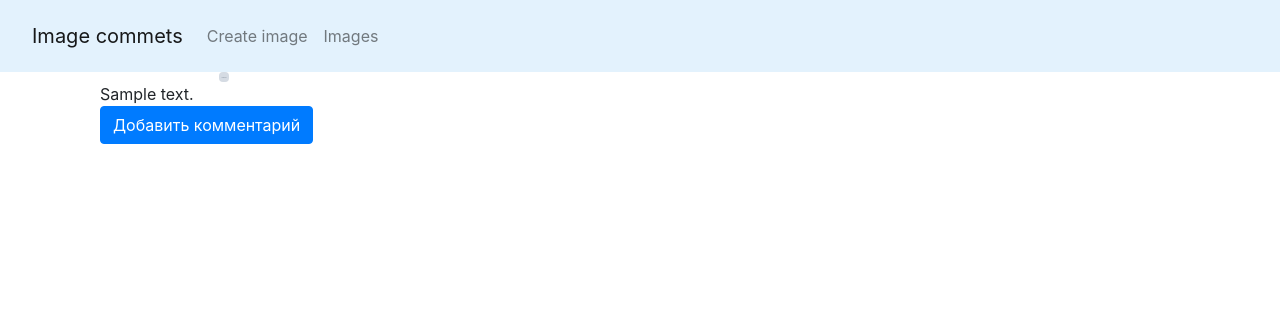
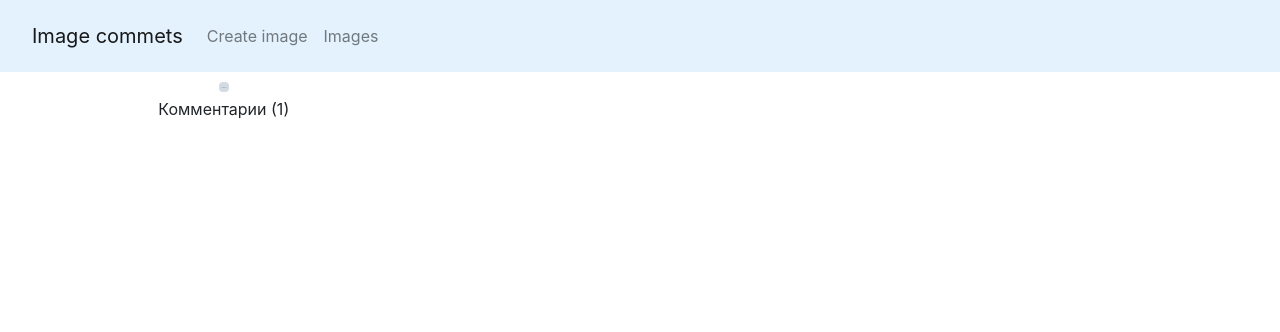
Before and after one commit to glebuzheg/test, a Django app: template apps/images/templates/image/image_list.html in a window 1280 px wide. Shown: the top 332 px of the page. Run offline with Django 3.2, Linux system fonts and the light colour scheme; the template is opened without the code that fills it: most values are stand-ins (such as "Sample title", 1, 10 or a date in 2020); grey boxes marked "Sample" are stand-in pictures; some libraries are stand-ins or nearby versions.

Commit message:
image modal

```diff
--- a/apps/images/templates/image/image_list.html
+++ b/apps/images/templates/image/image_list.html
@@ -2,67 +2,70 @@
 
 {% load thumbnail %}
 {% block content %}
+    <div class="modal fade" id="imagemodal" tabindex="-1" role="dialog" aria-labelledby="myModalLabel"
+         aria-hidden="true">
+        <div class="modal-dialog">
+            <div class="modal-content">
+                <div class="modal-header">
+                    <button type="button" class="close" data-dismiss="modal"><span
+                            aria-hidden="true">&times;</span><span
+                            class="sr-only">Закрыть</span></button>
+                    <h4 class="modal-title" id="myModalLabel"></h4>
+                </div>
+                <div class="modal-body">
+                    <div class="container-fluid">
+                        <div class="row">
+                            <div class="col-9">
+                                <img class="rounded mx-auto d-block" id="imagepreview" src="{{ image.image.url }}"
+                                     style="width: 100%;">
+                            </div>
+                            <div class="col-3 preview-image-comments">
+                                <div class="image-comment-block">
+                                    {% for foo in image.comments.all %}
+                                    <div>{{ foo }}</div>
+                                    {% endfor %}
+
+
+                                </div>
+                                <div class="image-comment-block">
+                                    <div>Мяу 2</div>
+                                </div>
+                            </div>
+                        </div>
+                    </div>
+                </div>
+                <div class="modal-footer">
+                    <button type="button" class="btn btn-default" data-dismiss="modal">Закрыть</button>
+                    <button type="button" class="btn btn-default" data-dismiss="modal">Добавить</button>
+                </div>
+            </div>
+        </div>
+    </div>
     <div class="container-fluid">
 
-        <div class="row">
+        <div class="row image-list-base">
             {% for image in image_list %}
-                <div class="col-3">
-                    <a href="{% url 'image_detail' pk=image.id %}">
+                <div class="col-3 image-block" onclick="open_image_modal({{ image.pk }})">
+                    <a href="#" id="pop-{{ image.pk }}">
                         {% thumbnail image.image "150x150" crop="center" as im %}
-                            <img class="rounded mx-auto d-block" src="{{ im.url }}" width="{{ im.width }}"
+                            <img class="rounded mx-auto d-block" id="imageresource-{{ image.pk }}" src="{{ im.url }}"
+                                 width="{{ im.width }}"
                                  height="{{ im.height }}">
                         {% endthumbnail %}
                     </a>
 
-                    {% for com in image.comments.all %}
-                        <div class="text mx-auto">{{ com }}</div>
-                    {% endfor %}
-                    <button onclick="window.location.href='{% url 'comment_create' image_id=image.pk %}'"
-                            type="submit" class="btn btn-primary md-3">Добавить комментарий
-                    </button>
+
+                    <div class="comment-block">Комментарии ({{ image.comments.count }})</div>
+
+                    {#                    {% for com in image.comments.all %}#}
+                    {#                        <div class="text mx-auto">{{ com }}</div>#}
+                    {#                    {% endfor %}#}
+                    {#                    <button onclick="window.location.href='{% url 'comment_create' image_id=image.pk %}'"#}
+                    {#                            type="submit" class="btn btn-primary md-3">Добавить комментарий#}
+                    {#                    </button>#}
                 </div>
             {% endfor %}
 
-
-            {% comment %}
-            <div class="col-12">
-                <table class="table table-hover">
-                    <thead>
-                    <tr>
-                        <th>Изображение</th>
-                        <th>Дата создания</th>
-                        <th>Комментарии</th>
-                    </tr>
-                    </thead>
-                    <tbody>
-                    {% for image in image_list %}
-                        <tr>
-                            <td>
-                                <a href="{{ image.image.url }}">
-                                    {% thumbnail image.image "150x150" crop="center" as im %}
-                                        <img class="rounded mx-auto d-block" src="{{ im.url }}" width="{{ im.width }}"
-                                             height="{{ im.height }}">
-                                    {% endthumbnail %}
-                                </a>
-                            </td>
-                            <td>{{ image.created_at }}</td>
-                            <td>
-
-                                {% for com in image.comments.all %}
-                                    <p>{{ com }}</p>
-                                {% endfor %}
-                                <button onclick="window.location.href='{% url 'comment_create' image_id=image.pk %}'"
-                                        type="submit" class="btn btn-primary">Добавить комментарий
-                                </button>
-                            </td>
-                        </tr>
-                    {% endfor %}
-                    </tbody>
-                </table>
-            </div>
-        </div>
-    </div>
-    {% endcomment %}
             {% if is_paginated %}
                 <nav aria-label="...">
                     <ul class="pagination justify-content-center">
@@ -91,3 +94,10 @@
         </div>
     </div>
 {% endblock %}
+{% block extrascripts %}
+    function open_image_modal(id){
+    var img_block = $("#pop-" + id);
+    $('#imagepreview').attr('src', img_block.find('#imageresource-' + id).attr('src'));
+    $('#imagemodal').modal('show');
+    }
+{% endblock %}
--- a/image_comment/settings.py
+++ b/image_comment/settings.py
@@ -125,6 +125,8 @@
 # https://docs.djangoproject.com/en/2.1/howto/static-files/
 
 STATIC_URL = '/static/'
-STATIC_ROOT = os.path.join(BASE_DIR, 'static_root', 'static')
+STATICFILES_DIRS = [
+    os.path.join(BASE_DIR, "static")
+]
 MEDIA_URL = '/media/'
 MEDIA_ROOT = os.path.join(BASE_DIR, 'media')
--- a/image_comment/urls.py
+++ b/image_comment/urls.py
@@ -12,3 +12,4 @@
     path('images/', include('apps.images.urls')),
 ]
 urlpatterns += static(settings.MEDIA_URL, document_root=settings.MEDIA_ROOT)
+urlpatterns += static(settings.STATIC_URL, document_root=settings.STATIC_ROOT)
--- /dev/null
+++ b/static/css/main.css
@@ -0,0 +1,11 @@
+.image-list-base{
+
+}
+.image-list-base .image-block{
+    padding: 10px;
+    text-align: center;
+}
+.image-list-base .image-block .comment-block{
+    margin: 5px 0 0 0;
+
+}
--- a/templates/base.html
+++ b/templates/base.html
@@ -1,3 +1,5 @@
+{% load static %}
+
 <!DOCTYPE html>
 <html lang="en">
 <head>
@@ -10,6 +12,7 @@
           integrity="sha384-PsH8R72JQ3SOdhVi3uxftmaW6Vc51MKb0q5P2rRUpPvrszuE4W1povHYgTpBfshb" crossorigin="anonymous">
 
     <link rel="stylesheet" href="//code.jquery.com/ui/1.12.1/themes/base/jquery-ui.css">
+    <link rel="stylesheet" href="{% static 'css/main.css' %}">
 
     {% block css %}
     {% endblock %}
```
